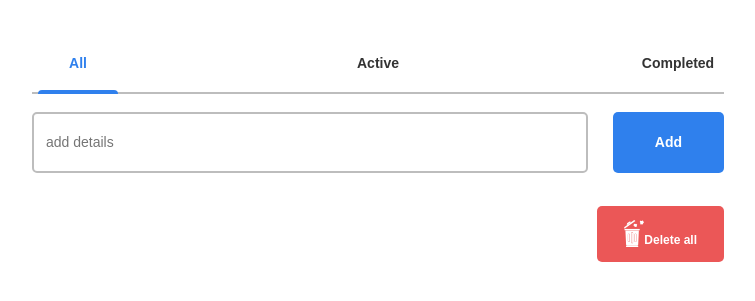
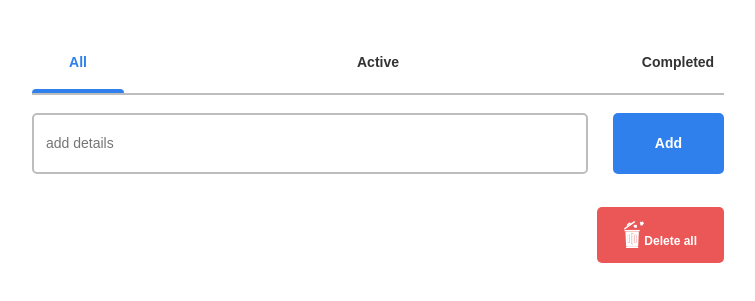
Before and after one commit to silpagui/to-do-app, a React app: page / in a window 1280 px wide. Shown: the part 77-378 px from the top of the page, without its empty margins (262-1017 px from the left). Built offline with nearby package versions, Linux system fonts and the light colour scheme.

Commit message:
fix(NavButton): nav layout

```diff
--- a/src/components/NavButton/NavButton.component.js
+++ b/src/components/NavButton/NavButton.component.js
@@ -8,7 +8,6 @@ export function NavButton({ isActive, onClick, title }) {
       onClick={onClick}
     >
       {title}
-      <span className="button-decoration"></span>
     </button>
   );
 }
--- a/src/components/NavButton/NavButton.styles.scss
+++ b/src/components/NavButton/NavButton.styles.scss
@@ -1,6 +1,7 @@
 @import "src/assets/scss/variables.scss";
 
 .tab-button {
+  position: relative;
   font-weight: 600;
   font-size: 14px;
   line-height: 17px;
@@ -9,28 +10,29 @@
   background: transparent;
   cursor: pointer;
   min-width: 92px;
+  padding: 0 0 22px 0;
   &:hover,
   &:focus {
     color: $primary;
   }
-}
-
-.button-decoration {
-  display: block;
-  height: 4px;
-  width: 0%;
-  margin-top: 15px;
-  position: relative;
-  bottom: -3px;
-  border-radius: 4px 4px 0px 0px;
-  transition: width 0.3s ease;
+  &:before {
+    content: "";
+    display: block;
+    height: 4px;
+    width: 0%;
+    border-radius: 4px 4px 0px 0px;
+    transition: width 0.3s ease;
+    position: absolute;
+    bottom: 0;
+    left: 0;
+  }
 }
 
 .tab-button--selected {
   color: $primary;
 }
 
-.tab-button--selected .button-decoration {
+.tab-button--selected:before {
   background: $primary;
   width: 100%;
 }
--- a/src/index.css
+++ b/src/index.css
@@ -131,3 +131,7 @@ button,
 textarea {
   outline: none;
 }
+
+button {
+  margin: 0;
+}
```
